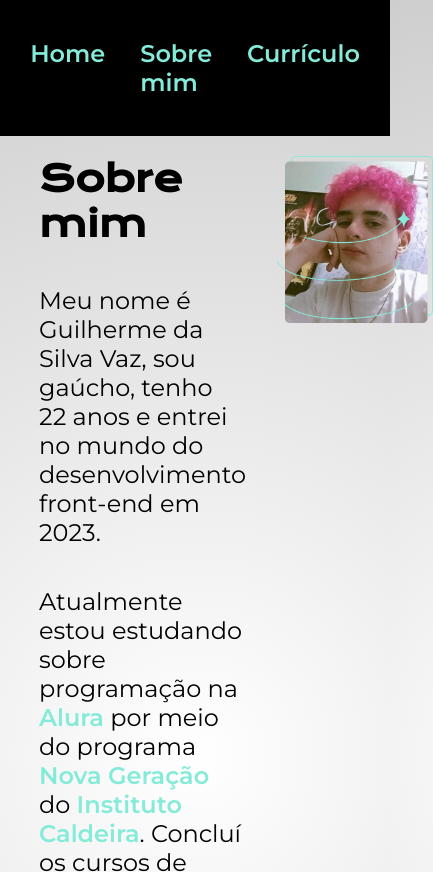
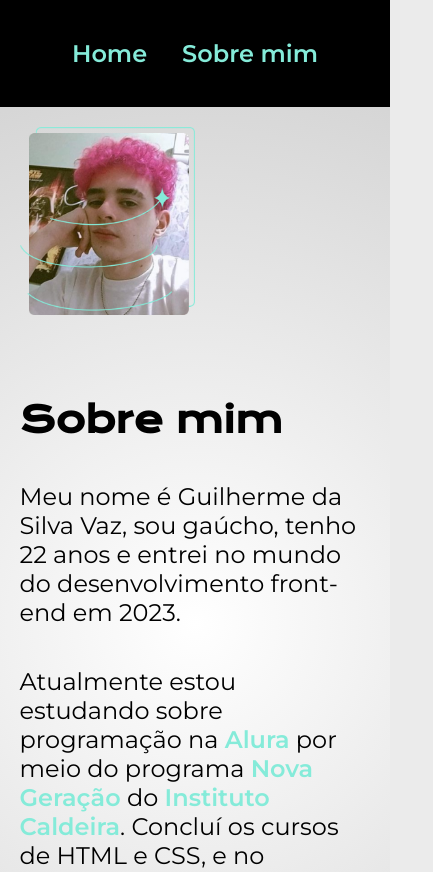
Before and after one commit to vazguilherme8/portfolio, a plain HTML site: page about.html in a window 390 px wide. Shown: the top 872 px of the page, 433 px wide, since content can reach past the window. Drawn offline with nearby package versions, Linux system fonts and the light colour scheme.

Commit message:
Add files via upload

```diff
--- a/about.html
+++ b/about.html
@@ -12,7 +12,7 @@
         <nav class="cabecalho__menu">
             <a class="cabecalho__menu__link" href="index.html">Home</a>
             <a class="cabecalho__menu__link" href="about.html">Sobre mim</a>
-            <a class="cabecalho__menu__link" href="curriculo.html">Currículo</a>
+            <!--<a class="cabecalho__menu__link" href="curriculo.html">Currículo</a>!-->
         </nav>
     </header>
     <main class="sobremim">
--- a/styles/style.css
+++ b/styles/style.css
@@ -155,4 +155,13 @@ body {
         .apresentacao__conteudo {
             width: 100%;
         }
+
+        .sobremim {
+            flex-direction: column-reverse;
+            padding: 5%;
+        }
+
+        .sobremim__conteudo {
+            width: 100%;
+        }
     }
```
